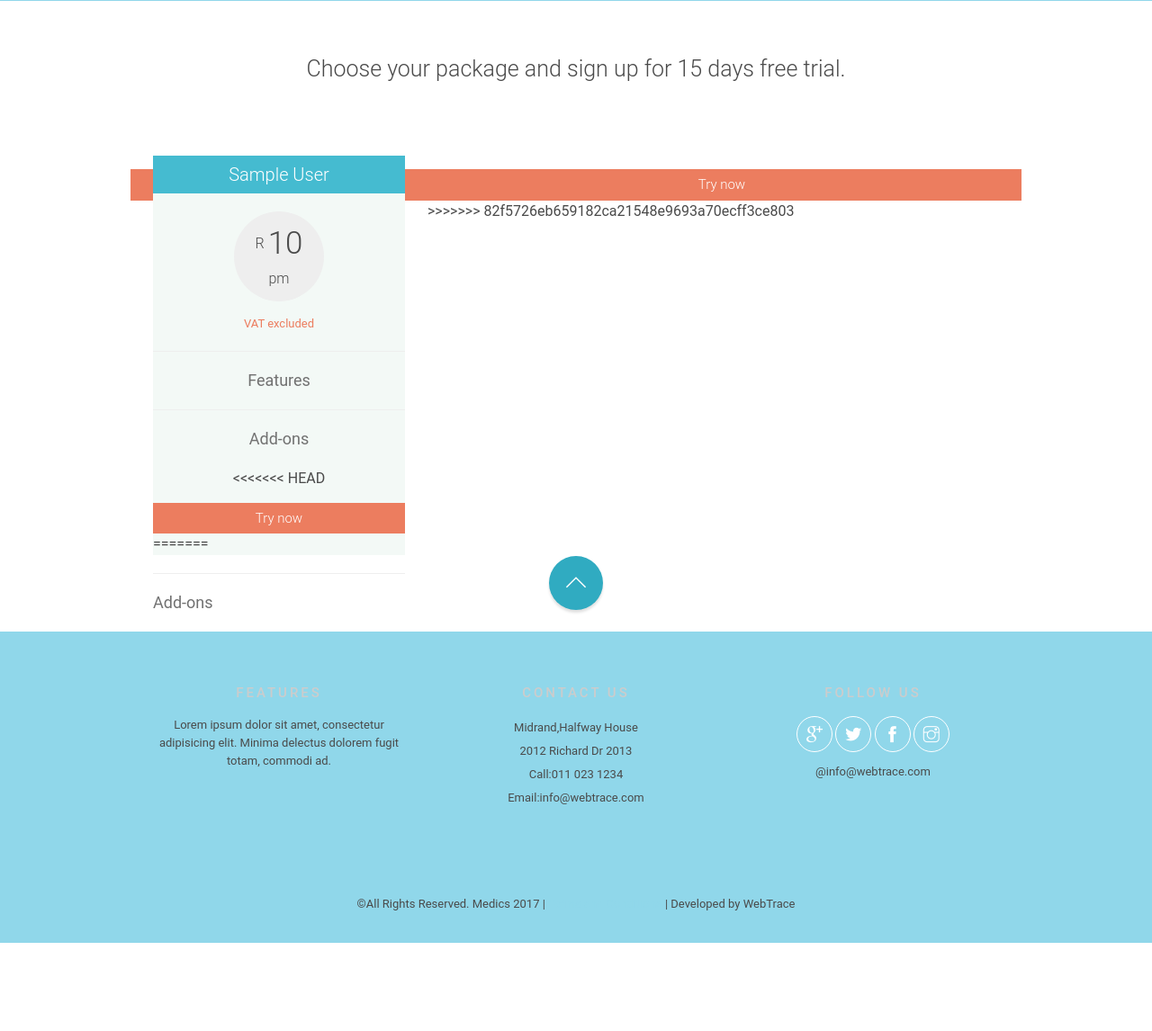
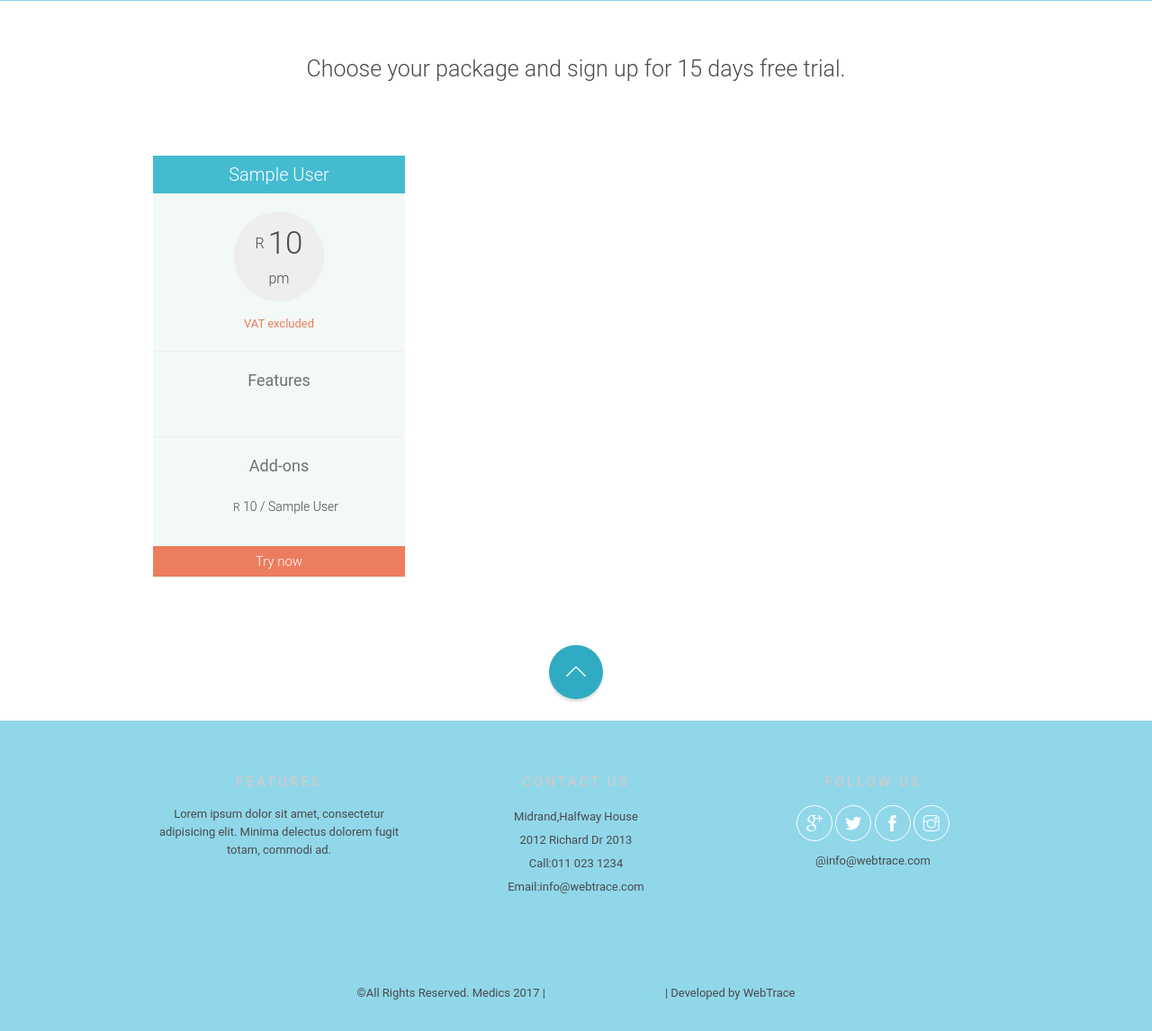
Before and after one commit to WebTrace/MedApp, a CodeIgniter app: page /database/pricing in a window 1280 px wide. Shown: the part 99-1245 px from the top of the page at 90% size. Run offline with CodeIgniter, Linux system fonts and the light colour scheme; tables that the repository leaves empty or names only in its code hold one stand-in row (values such as "Sample post"); data that the repository does not hold is empty.

Commit message:
Account - Manny

```diff
--- a/application/controllers/Pages.php
+++ b/application/controllers/Pages.php
@@ -15,7 +15,7 @@
             //get account type details
             if($page == "pricing")
             {
-                $data["account_types"] = $this->account_model->fetch_account_type();
+                $data["account_types"] = $this->account_model->fetch_account_type_details();
                 $this->load->view("pages/" . $page, $data);
             }
             else
--- a/application/views/admin/account/upgrade_account.php
+++ b/application/views/admin/account/upgrade_account.php
@@ -15,6 +15,8 @@
                         <div class="col-lg-4">
                             <div class="account-tile">
                                 <?Php echo $account_type['name']; ?>
+                                <?Php echo $account_type['price']; ?>
+                                <?Php echo $account_type['description']; ?>
                                 <input type="hidden" name="account_type" value="<?Php echo $account_type['account_type_code']; ?>" />
                             </div>
                         </div>
--- a/application/views/admin/templates/auth-header.php
+++ b/application/views/admin/templates/auth-header.php
@@ -7,11 +7,8 @@
         <meta name="viewport" content="width=device-width, initial-scale=1">
         <meta name="description" content="">
         <meta name="author" content="">
-<<<<<<< HEAD
-=======
         <title>CLAIMA</title>
 		<link href="https://fonts.googleapis.com/css?family=Roboto:300" rel="stylesheet">
->>>>>>> 82f5726eb659182ca21548e9693a70ecff3ce803
         <link href="<?Php echo base_url();?>assets/admin/css/bootstrap.css" rel="stylesheet">
         <!-- Custom CSS -->
         <link href="<?Php echo base_url();?>assets/admin/css/sb-admin.css" rel="stylesheet">
--- a/application/views/pages/Pricing.php
+++ b/application/views/pages/Pricing.php
@@ -7,7 +7,6 @@
         </div>
     </div>
 </div>
-
 <div id="fh5co-main">
     <div class="container">
         <div class="row">
@@ -15,7 +14,8 @@
                 <div class="package-header">
                     <h3 class="text-center">Choose your package and sign up for 15 days free trial.</h3>
                 </div>
-
+            </div>
+        </div>
         <div class="cus-table">
             <div class="row cus-row">
                 <?Php if(count($account_types) > 0) : ?>
@@ -79,7 +79,6 @@
                                         <?Php else : ?>
 
                                         <?Php endif; ?>
-<<<<<<< HEAD
                                     </div>
                                     <div class="pricing-footer">
                                         <div class="text-center">
@@ -89,19 +88,6 @@
                                         </div>
                                     </div>
                                 <?Php echo form_open(); ?>
-=======
-                                    </ul>
-                                </div>
-                                <hr />
-                                <div class="feature-header">
-                                    <h5 style="margin: 0px; font-size: 18px;">Add-ons</h5>
-                                </div>
-                            </div>
-                            <div class="pricing-footer">
-                                <div class="text-center">
-                                    <a target="_blank" class="signup-btn" href="<?Php echo base_url()?>signup/account_type/<?php echo strtolower($account_type["name"]); ?>">Try now</a>
-                                </div>
->>>>>>> 82f5726eb659182ca21548e9693a70ecff3ce803
                             </div>
                         </div>
                     <?Php endforeach; ?>
--- a/application/views/pages/signin.php
+++ b/application/views/pages/signin.php
@@ -38,5 +38,4 @@
             </form>
         </div>
     </div>
-
 </div>
```
Lines whose indentation alone changed are shown as unchanged.
